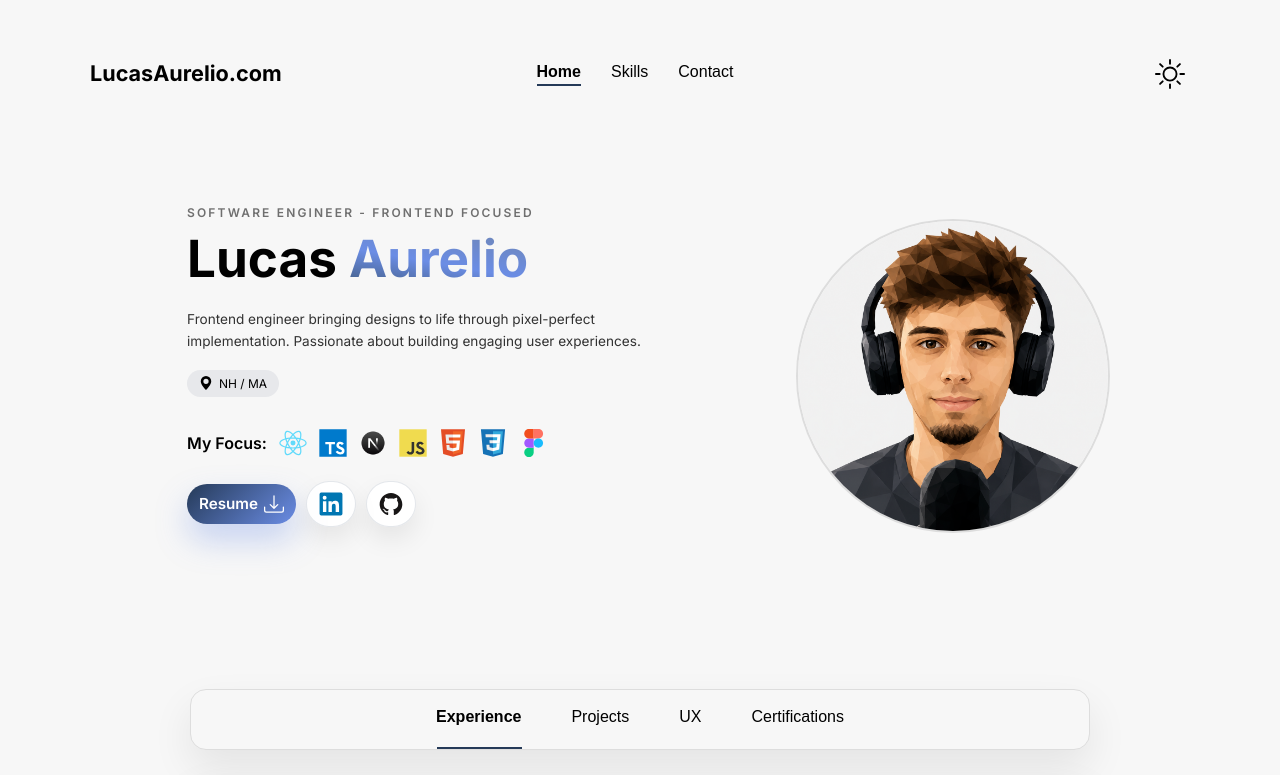
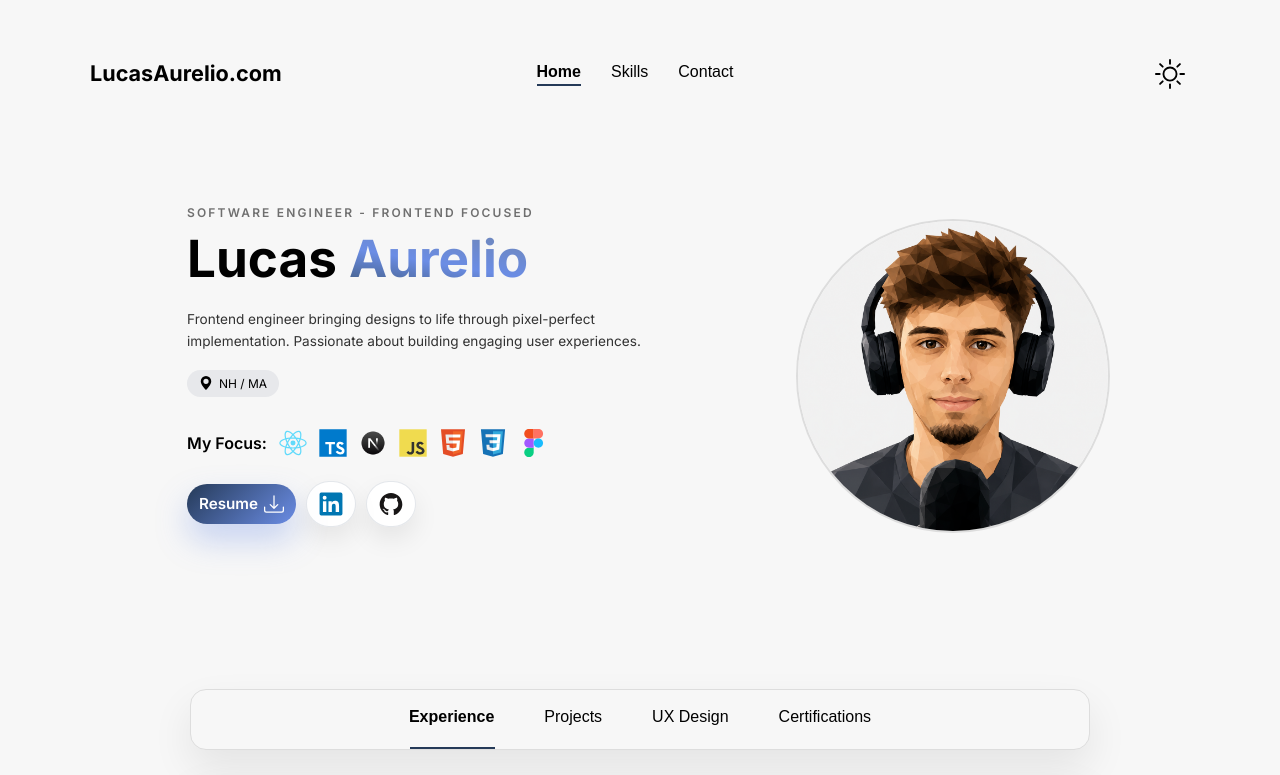
Before and after one commit to Lucas11011/lucas-aurelio-portfolio, a React (Create React App) app: page / in a window 1280 px wide. Shown: the top 775 px of the page. Built offline with nearby package versions, Linux system fonts and the light colour scheme.

Commit message:
UX to UX Design

```diff
--- a/src/App.js
+++ b/src/App.js
@@ -280,11 +280,11 @@ function App() {
             Projects
           </button>
           <button
-            ref={(el) => (bottomTabsRef.current['UX'] = el)}
-            className={activeBottomTab === 'UX' ? 'active' : ''}
-            onClick={() => setActiveBottomTab('UX')}
+            ref={(el) => (bottomTabsRef.current['UX Design'] = el)}
+            className={activeBottomTab === 'UX Design' ? 'active' : ''}
+            onClick={() => setActiveBottomTab('UX Design')}
           >
-            UX
+            UX Design
           </button>
           <button
             ref={(el) => (bottomTabsRef.current['Certifications'] = el)}
```
